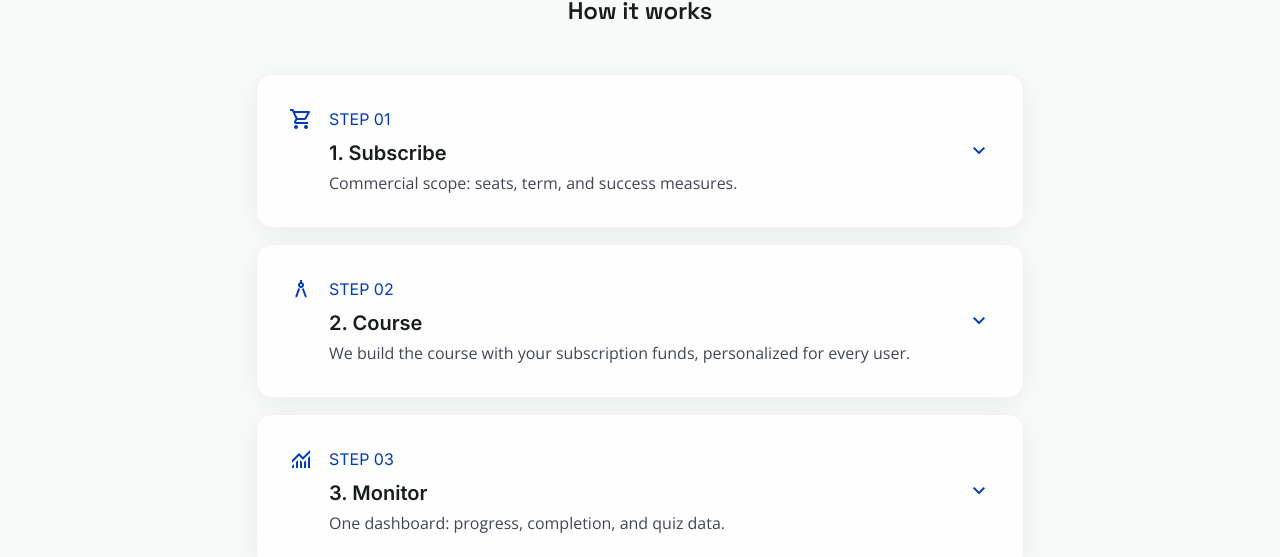
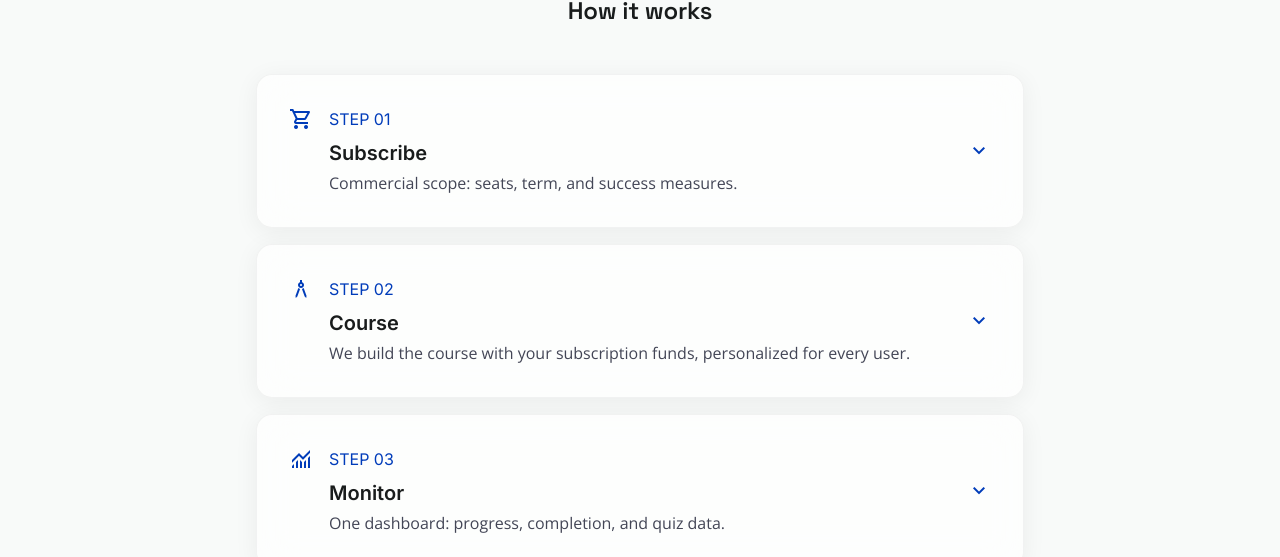
Before and after one commit to atomcampengineering/inarax-next-UI, a Next.js app: page /b2b in a window 1280 px wide. Shown: the part 2158-2715 px from the top of the page. Built offline with nearby package versions, Linux system fonts and the light colour scheme.

Commit message:
minor text correction

```diff
--- a/app/(main)/b2b/_sections/HowItWorks.tsx
+++ b/app/(main)/b2b/_sections/HowItWorks.tsx
@@ -5,7 +5,7 @@ const steps = [
   {
     icon: "shopping_cart",
     step: "STEP 01",
-    title: "1. Subscribe",
+    title: "Subscribe",
     summary: "Commercial scope: seats, term, and success measures.",
     detail:
       "We align with your procurement and strategic goals. Whether you need to upskill 50 managers or 5,000 frontline staff, we define the roadmap together for maximum ROI.",
@@ -13,7 +13,7 @@ const steps = [
   {
     icon: "architecture",
     step: "STEP 02",
-    title: "2. Course",
+    title: "Course",
     summary:
       "We build the course with your subscription funds, personalized for every user.",
     detail:
@@ -22,7 +22,7 @@ const steps = [
   {
     icon: "monitoring",
     step: "STEP 03",
-    title: "3. Monitor",
+    title: "Monitor",
     summary: "One dashboard: progress, completion, and quiz data.",
     detail:
       "Real-time analytics for admins. Identify high-potential talent, monitor engagement across departments, and ensure compliance benchmarks are met through automated reporting.",
```
